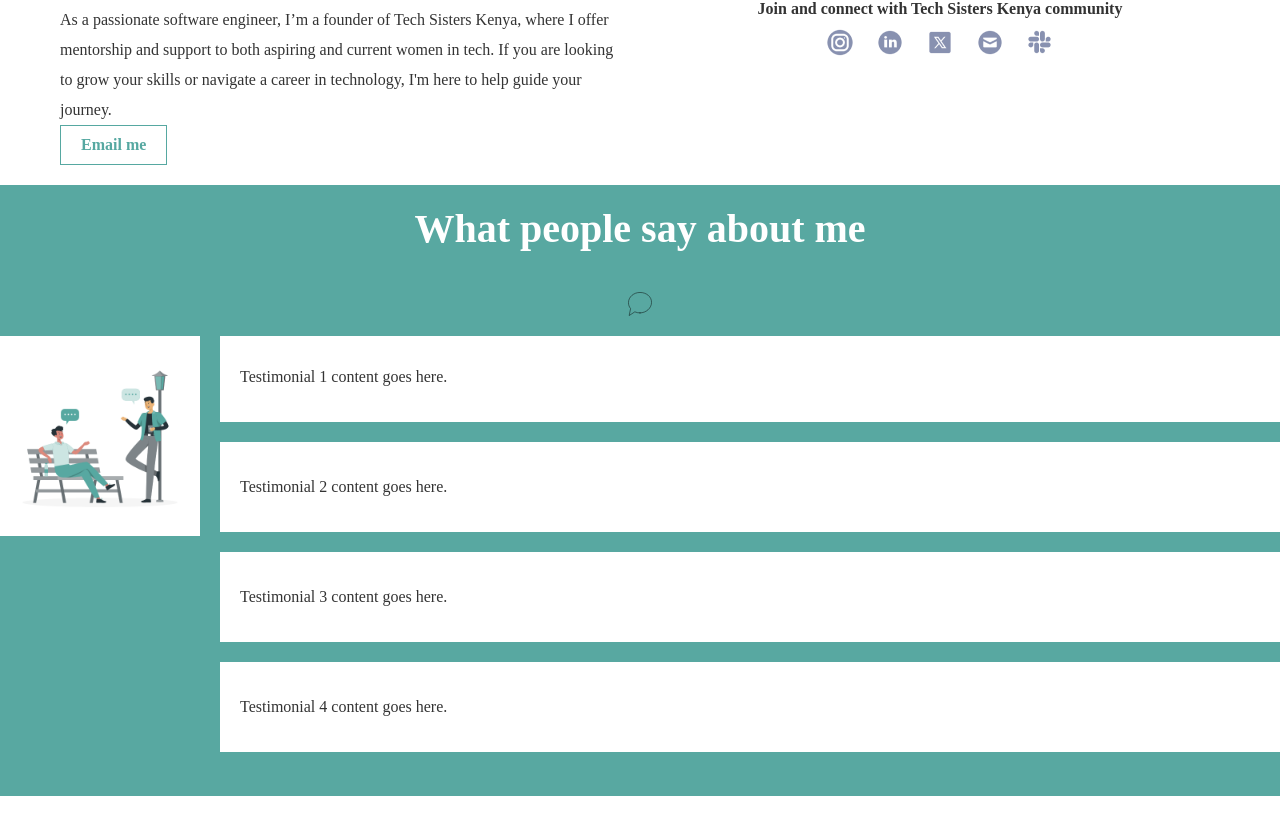
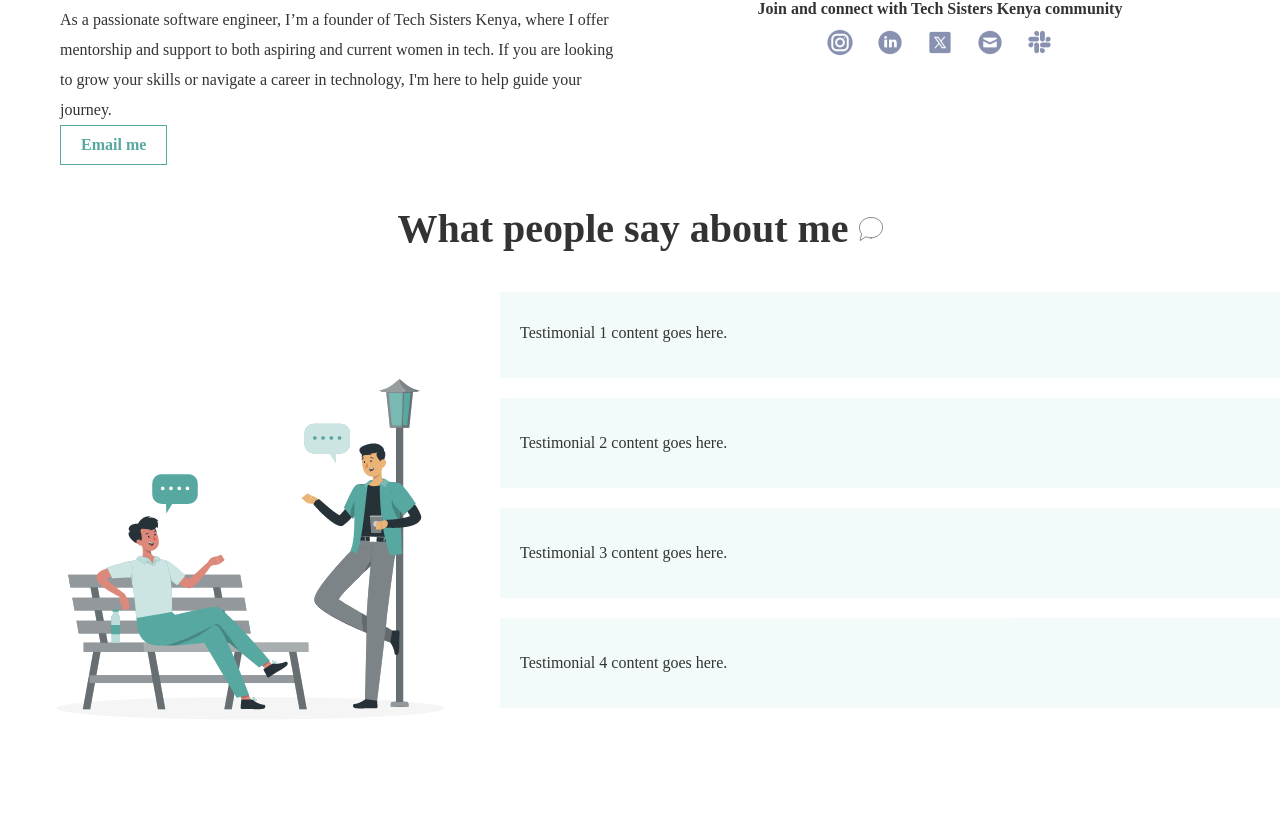
Before and after one commit to Vkerubo/my-portolio, a React (Create React App) app: page / in a window 1280 px wide. Shown: the part 3230-4046 px from the top of the page. Built offline with nearby package versions, Linux system fonts and the light colour scheme.

Commit message:
define TestimonialContainer

```diff
--- a/src/components/Testimonials.js
+++ b/src/components/Testimonials.js
@@ -1,7 +1,9 @@
-import React from "react";
+import React, { useState } from "react";
 import { styled, keyframes } from "styled-components";
 import TestimonialQuote from "../components/assets/Vector (1).svg";
 import TestimonialImage from "../components/assets/Men talking.gif";
+import TestimonialModal from "./TestimonialModal";
+//import { useState } from "react";
 
 const TestimonialsContainer = styled.div`
   display: flex;
@@ -11,17 +13,26 @@ const TestimonialsContainer = styled.div`
   font-family: Montserrat;
   width: 100%;
   justify-content: center;
-  background-color: #58a8a1;
   padding: 20px 0;
 `;
 
+const HeaderContainer = styled.div`
+  display: flex;
+  align-items: center;
+  justify-content: center;
+  flex-direction: row;
+  margin-bottom: 20px;
+`;
+
 const Title = styled.div`
-  color: #fff;
+  color: #333;
+  font-family: Montserrat;
   font-size: 40px;
+  font-style: normal;
   font-weight: 700;
+  width: 100%
   text-align: center;
   line-height: normal;
-  margin-bottom: 20px;
 
   @media (max-width: 768px) {
     font-size: 30px;
@@ -32,7 +43,7 @@ const TestimonialQuoteImage = styled.img`
   width: 24px;
   height: 24px;
   flex-shrink: 0;
-  margin-top: 20px;
+  margin-left: 10px;
 `;
 
 const TestimonialsContent = styled.div`
@@ -41,24 +52,45 @@ const TestimonialsContent = styled.div`
   align-items: flex-start;
   width: 100%;
   margin-top: 20px;
+
+  @media (max-width: 768px) {
+    flex-direction: column;
+    //margin-left: 90px;
+  }
 `;
 
 const TestimonialImageContainer = styled.div`
   flex-shrink: 0;
-  margin-right: 20px;
+  //margin-right: 10px;
+  display: block;
+  max-width: 40%;
+
+  @media (max-width: 768px) {
+    display: none;
+  }
 `;
 
 const TestimonialImageStatic = styled.img`
-  max-width: 200px; /* Adjust the image size as needed */
+  max-width: 100%;
   height: auto;
+  width: 100%;
+
+  @media (min-width: 769px) {
+    max-width: 100%; /* On larger screens, set the width to 50% */
+  }
 `;
 
 const TestimonialsSlider = styled.div`
   display: flex;
   flex-direction: column;
   align-items: flex-start;
-  width: 100%;
+  width: 70%;
   overflow: hidden;
+
+  @media (min-width: 769px) {
+    width: 100%; /* On larger screens, set the width to 50% */
+    margin-left: 0px;
+  }
 `;
 
 const slideUp = keyframes`
@@ -72,17 +104,49 @@ const slideUp = keyframes`
 
 const Testimonial = styled.div`
   background-color: #fff;
+  cursor: pointer;
   width: 100%;
   padding: 20px;
+  background: rgba(161, 228, 211, 0.14);
   margin-top: 20px;
   animation: ${slideUp} 5s linear infinite;
 `;
 
+const TestimonialContainer = styled.div`
+  display: flex;
+  flex-direction: row;
+  align-items: flex-start;
+  width: 100%;
+  margin-top: 20px;
+  position: relative;
+`;
+
 function Testimonials() {
+  const [modalVisible, setModalVisible] = useState(false);
+  const [selectedTestimonial, setSelectedTestimonial] = useState("");
+
+  const testimonials = [
+    "Testimonial 1 content goes here.",
+    "Testimonial 2 content goes here.",
+    "Testimonial 3 content goes here.",
+    "Testimonial 4 content goes here.",
+  ];
+
+  const handleTestimonialClick = (testimonial) => {
+    setSelectedTestimonial(testimonial);
+    setModalVisible(true);
+  };
+
+  const handleCloseModal = () => {
+    setModalVisible(false);
+  };
+
   return (
     <TestimonialsContainer>
-      <Title>What people say about me</Title>
-      <TestimonialQuoteImage src={TestimonialQuote} alt="Testimonial Quote" />
+      <HeaderContainer>
+        <Title>What people say about me</Title>
+        <TestimonialQuoteImage src={TestimonialQuote} alt="Testimonial Quote" />
+      </HeaderContainer>
       <TestimonialsContent>
         <TestimonialImageContainer>
           <TestimonialImageStatic
@@ -91,27 +155,22 @@ function Testimonials() {
           />
         </TestimonialImageContainer>
         <TestimonialsSlider>
-          {/* Testimonial 1 */}
-          <Testimonial>
-            <p>Testimonial 1 content goes here.</p>
-          </Testimonial>
-
-          {/* Testimonial 2 */}
-          <Testimonial>
-            <p>Testimonial 2 content goes here.</p>
-          </Testimonial>
-
-          {/* Testimonial 3 */}
-          <Testimonial>
-            <p>Testimonial 3 content goes here.</p>
-          </Testimonial>
-
-          {/* Testimonial 4 */}
-          <Testimonial>
-            <p>Testimonial 4 content goes here.</p>
-          </Testimonial>
+          {testimonials.map((testimonial, index) => (
+            <Testimonial
+              key={index}
+              onClick={() => handleTestimonialClick(testimonial)}
+            >
+              <p>{testimonial}</p>
+            </Testimonial>
+          ))}
         </TestimonialsSlider>
       </TestimonialsContent>
+      {modalVisible && (
+        <TestimonialModal
+          testimonial={selectedTestimonial}
+          onClose={handleCloseModal}
+        />
+      )}
     </TestimonialsContainer>
   );
 }
```
